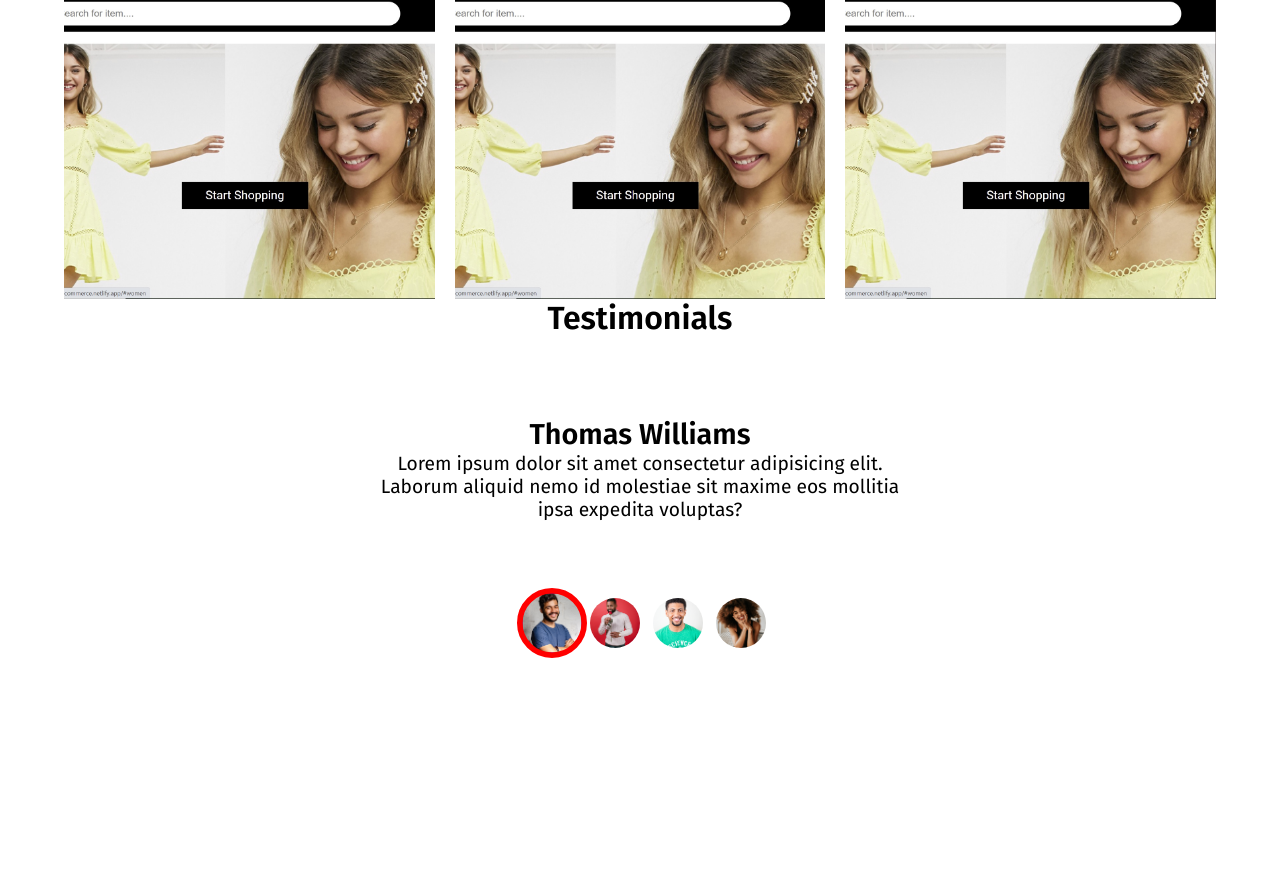
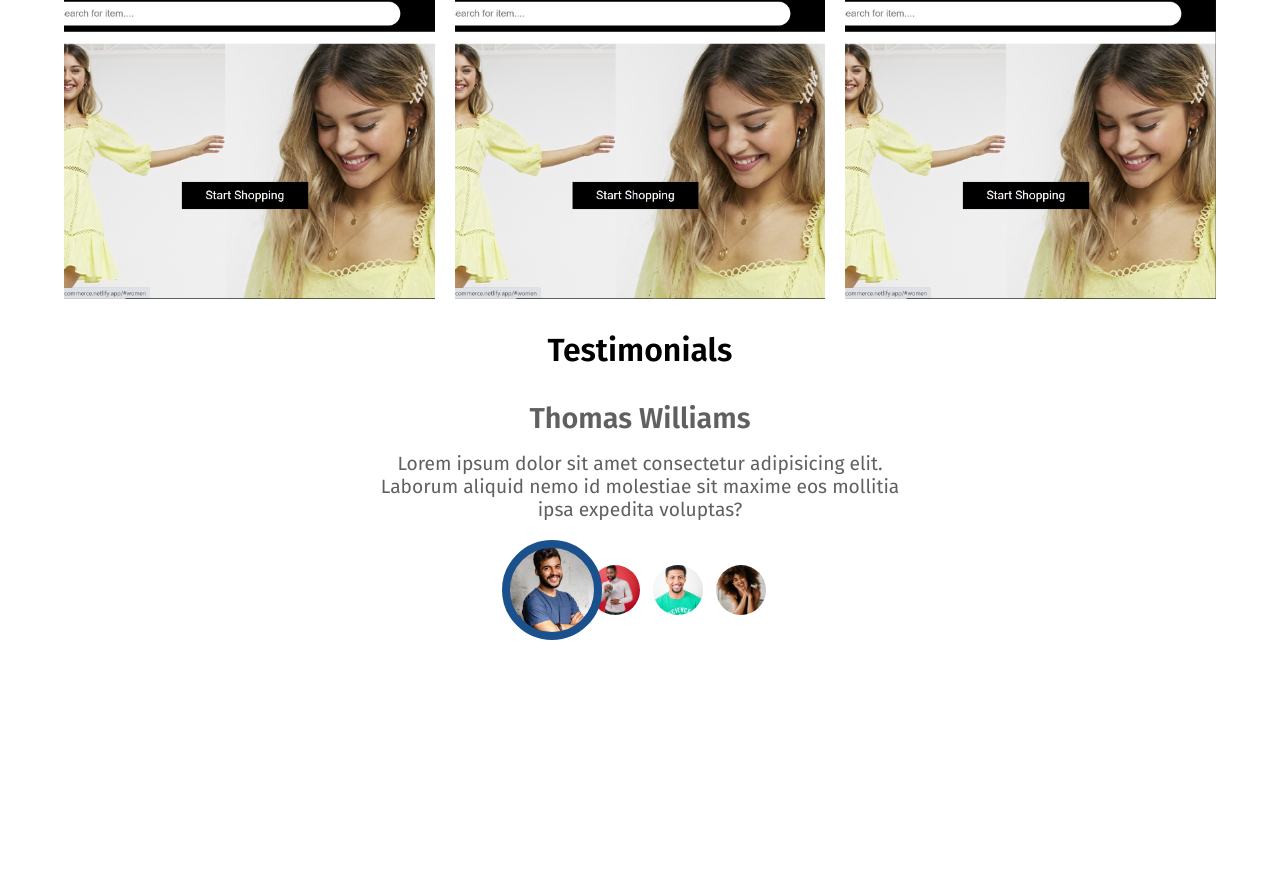
Before and after one commit to kofiarhin/kf-personal-website, a PHP site: page / in a window 1280 px wide. Shown: the part 2615-3495 px from the top of the page. After the commit the page ends 3255 px from the top, so only its background shows below. Run offline with PHP 8.4, Linux system fonts and the light colour scheme; some libraries are stand-ins or nearby versions.

Commit message:
code clean up

```diff
--- a/css/styles.css
+++ b/css/styles.css
@@ -4,6 +4,8 @@
   padding: 0;
   box-sizing: border-box;
 }
+
+
 
 html,
 body {
@@ -183,12 +185,12 @@ nav a {
 }
 
 #about .content-wrapper h1 {
-  font-size: 1.8rem;
+  font-size: 1.5rem;
   margin-bottom: 1rem;
 }
 
 #about .content-wrapper p {
-  font-size: 1.2rem;
+  font-size: 1rem;
   line-height: 1.2;
   margin-bottom: 1rem;
 }
@@ -299,8 +301,10 @@ nav a {
 
 
 /* testimonials */
+
+
 #testimonials {
-  padding-bottom: 2rem;
+  padding: 2rem 0rem;
 }
 
 #testimonials .container {
@@ -311,8 +315,8 @@ nav a {
 
 #testimonials .text-wrapper {
   position: relative;
-  height: 200px;
-  margin-bottom: 1.8rem;
+  height: 100px;
+  margin-bottom: 4rem;
 
 }
 
@@ -325,7 +329,6 @@ nav a {
   font-size: 1.2rem;
   text-align: center;
   display: flex;
-  align-items: center;
   opacity: 0;
   transition: all ease-in-out 300ms;
   transform: translateX(200px);
@@ -336,6 +339,18 @@ nav a {
   transform: translateX(0px)
 }
 
+
+#testimonials .text-wrapper .text-unit h1 {
+  font-size: 1.8rem;
+  margin-bottom: 1rem;
+  color: rgb(97, 95, 95);
+}
+
+#testimonials .text-wrapper .text-unit p {
+  font-size: 1.2rem;
+  line-height: 1.2;
+  color: rgb(97, 95, 95);
+}
 
 #testimonials .face-wrapper {
   display: flex;
@@ -367,12 +382,21 @@ nav a {
 }
 
 #testimonials .face-wrapper .face.active {
-  transform: scale(1.4);
-  border: 4px solid red;
+  transform: scale(2);
+  border: 4px solid #1a508b;
 }
 
 
+
+
+
+
+
+
+
 /* media queries */
+
+/* larger screen */
 
 @media (max-width: 800px) {
 
@@ -429,7 +453,23 @@ nav a {
   #projects .container {
     grid-template-columns: repeat(2, 1fr);
   }
+
+  #testimonials .text-wrapper .text-unit h1 {
+
+      font-size: 1.4rem;
+  }
+
+  #testimonials .text-wrapper .text-unit p {
+
+    font-size: 1rem;
+
+  }
 }
+
+
+
+
+
 
 
 
@@ -438,6 +478,12 @@ nav a {
 
 /* smaller screens */
 @media(max-width: 500px){
+
+  .title {
+    font-size: 1.8rem;
+  }
+
+  /* services */
 
   #services .container {
     width: 80%;
@@ -454,6 +500,7 @@ nav a {
     font-size: 1.2rem;
   }
 
+  /* projects */
    #projects .container {
     grid-template-columns: repeat(1, 1fr);
   }
--- a/index.html
+++ b/index.html
@@ -95,13 +95,17 @@
             programming languages like React/React Native. I taught myself to code back in 2014 and have obsessed with helping
             others create their own custom web applications with zero programming background.
 
-            Some might call me a full stack developer in that i work in everything from plain vanilla javascript to React Js, Node
-            Js, MongoDB, Redux.....you know how it goes. My true love is building new applications and application features that
-            result in an awesome user interaction.
+           </p>
 
-            If I'm not working on a computer you can find me relieving stress at the gym, watching an NBA game or traveling the
-            planet.
-            Have an awesome project idea ? ..... shoot me an email and let's Talk!!</p>
+           <p>
+                Some might call me a full stack developer in that i work in everything from plain vanilla javascript to React Js, Node
+                Js, MongoDB, Redux.....you know how it goes. My true love is building new applications and application features that
+                result in an awesome user interaction.
+
+                If I'm not working on a computer you can find me relieving stress at the gym, watching an NBA game or traveling the
+                planet.
+                Have an awesome project idea ? ..... shoot me an email and let's Talk!!
+           </p>
 
             <div class="social-wrapper">
                 <a href=""><i class="fab fa-github"></i></a>
@@ -228,6 +232,10 @@
 
    <!-- end projects -->
 
+
+
+
+
    <!-- testimonials -->
    <section id="testimonials">
        <h1 class="title">Testimonials</h1>
@@ -248,7 +256,7 @@
 
 
 
-               <div class="text-unit active">
+               <div class="text-unit">
                   <div class="content">
                     <h1>John Doe 1</h1>
                     <p>Lorem ipsum dolor sit amet consectetur adipisicing elit. Laborum aliquid nemo id molestiae sit maxime eos mollitia
@@ -256,7 +264,7 @@
                   </div>
                </div>
 
-                <div class="text-unit active">
+                <div class="text-unit">
                     <div class="content">
                         <h1>John Doe 1</h1>
                         <p>Lorem ipsum dolor sit amet consectetur adipisicing elit. Laborum aliquid nemo id molestiae sit maxime eos
@@ -291,8 +299,10 @@
 
        </div>
    </section>
+   <!-- end testimonial -->
 
 
 <script src="./js/index.js"></script>
+
 </body>
 </html>
```
